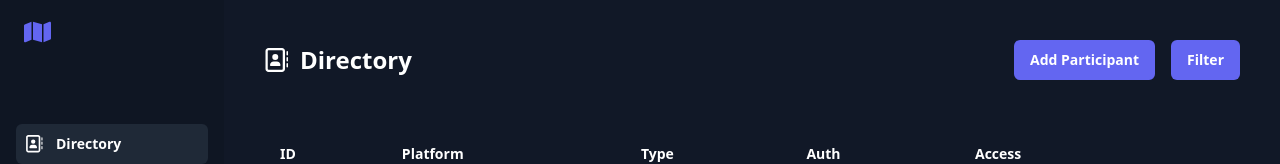
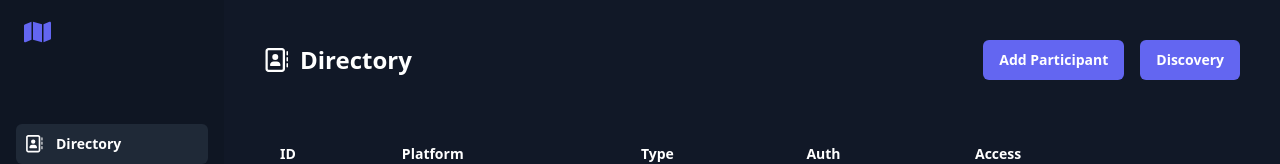
Before and after one commit to sodal-project/cartographer-mvp, a React (Create React App) app in the folder client/: page / in a window 1280 px wide. Shown: the top 164 px of the page. Built offline with nearby package versions, Linux system fonts and the light colour scheme; no server answers; the HTML template or start-up script is replaced by a standard one.

Commit message:
Rename filter button

```diff
--- a/client/src/views/Directory.js
+++ b/client/src/views/Directory.js
@@ -96,7 +96,7 @@ export default function Directory() {
             <Headline icon={faAddressBook}>Directory</Headline>
             <div className="flex gap-4 flex-none">
               <Button label="Add Participant" click={() => { setMode("add") }} />
-              <Button label="Filter" click={() => { setMode("filter") }} />
+              <Button label="Discovery" click={() => { setMode("filter") }} />
             </div>
           </div>
           <div className="px-10">
```
